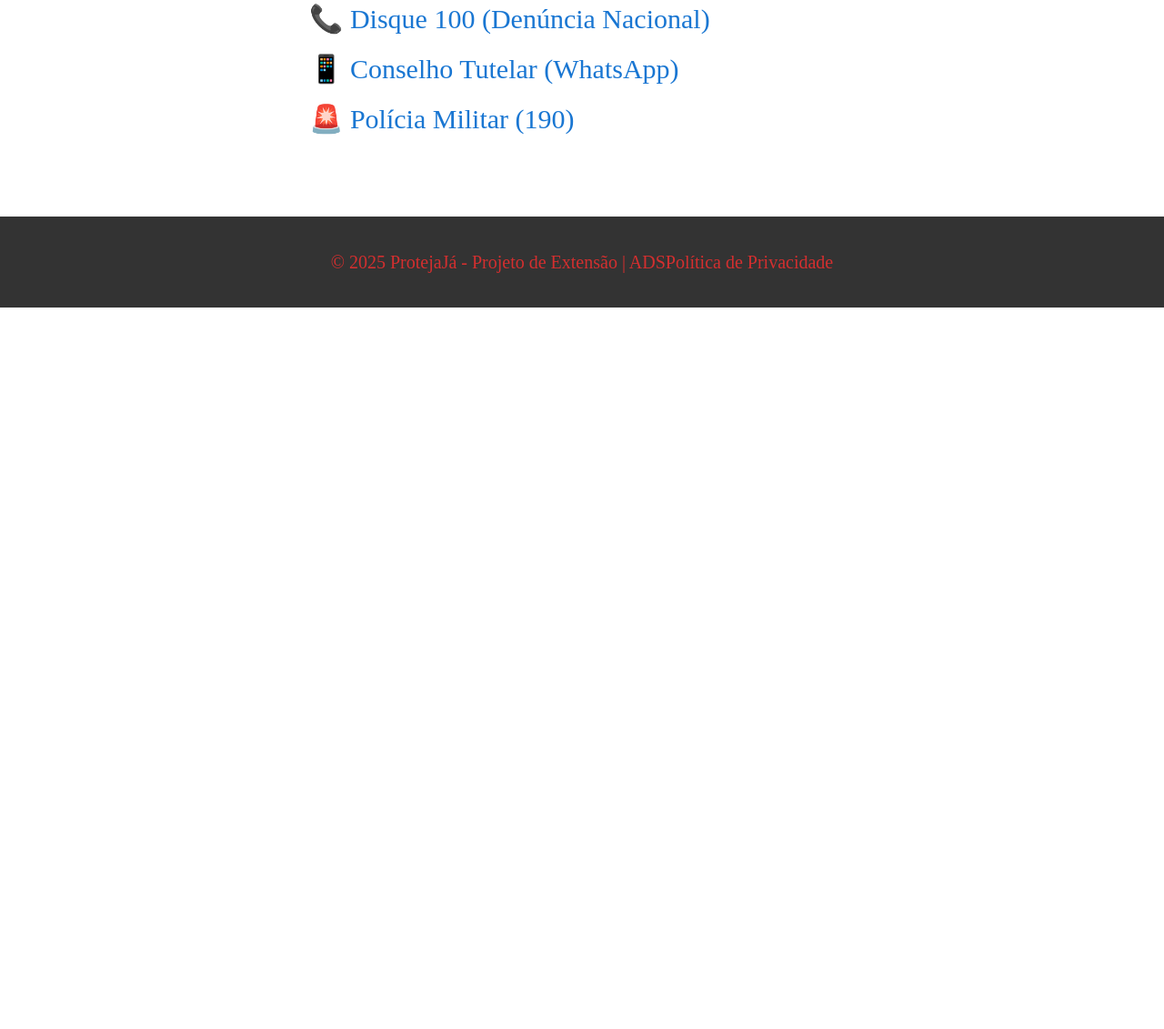
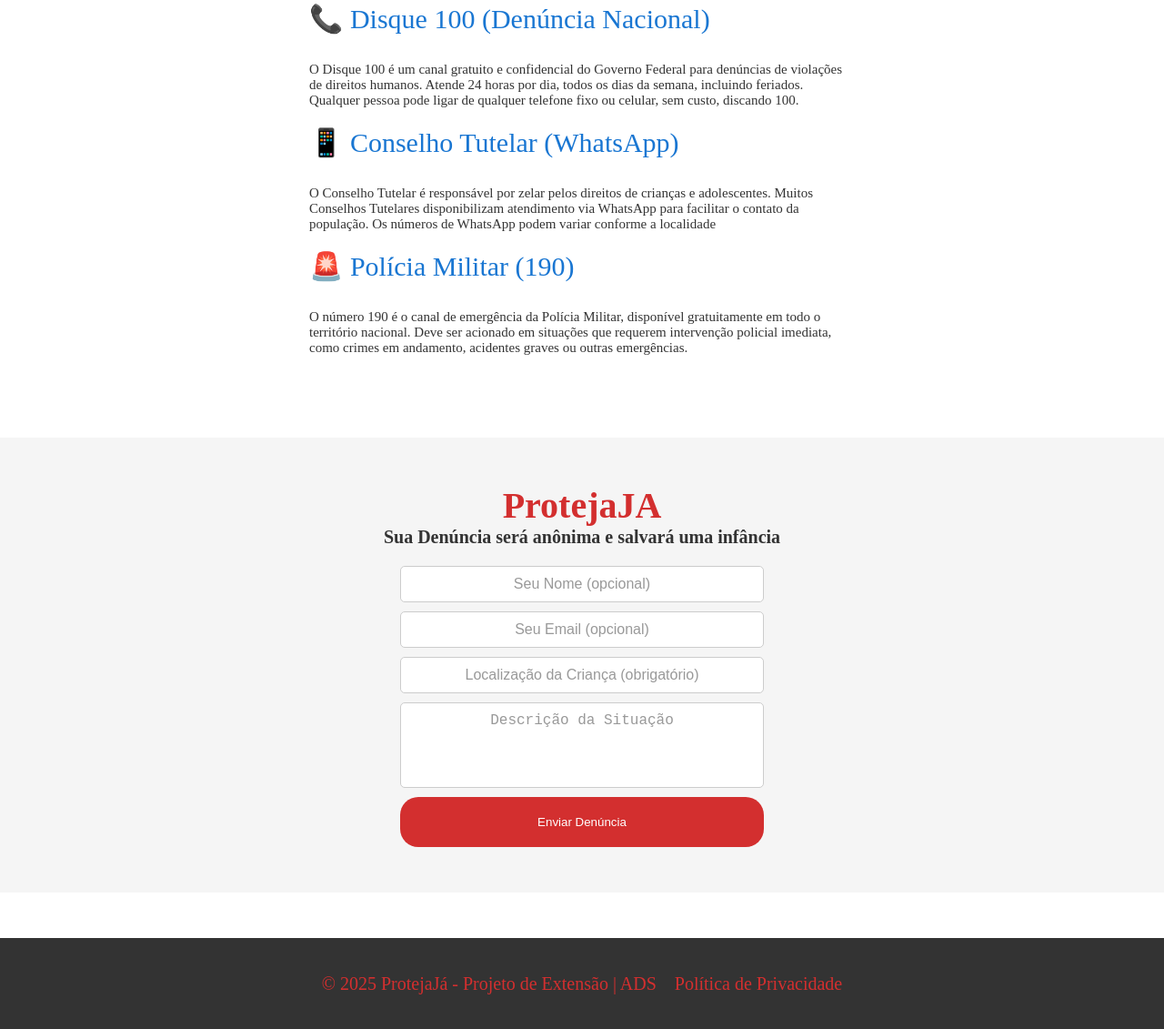
Before and after one commit to dev-carl-robert/emergencia-infantil, a plain HTML site: page index.html in a window 1280 px wide. Shown: the part 1672-2803 px from the top of the page at 91% size. Before the commit the page ends 2010 px from the top, so only its background shows below. Drawn offline with Linux system fonts and the light colour scheme; a web font is replaced by a local one.

Commit message:
denuncia

```diff
--- a/css/style.css
+++ b/css/style.css
@@ -203,7 +203,12 @@
 .links-uteis a:hover {
     color: #D32F2F;
 }
-
+.links-uteis p {
+    font-size: 1.5rem;
+    color: #333;
+    margin-top: 1rem;
+    width: 100%;
+}
 footer {
     width: 100%;
     height: 10rem;
@@ -214,8 +219,68 @@
     text-align: center;
     justify-content: center;
     align-items: center;
+    gap: 2rem;
 }
 footer a {
     color: #D32F2F;
     transition: color 0.3s ease;
 }
+
+#denuncia {
+    width: 100%;
+    height: 50rem;
+    display: flex;
+    flex-direction: column;
+    justify-content: center;
+    align-items: center;
+    background-color: #f5f5f5;
+    padding: 2rem;
+}
+#denuncia h2 {
+    font-size: 4rem;
+    color: #D32F2F;
+}
+#denuncia h4 {
+    font-size: 2rem;
+    color: #333;
+    margin-bottom: 2rem;
+}
+form {
+    display: flex;
+    flex-direction: column;
+    gap: 1rem;
+}
+::placeholder {
+    color: #999;
+    font-size: 1.6rem;
+    text-align: center;
+}
+.formulario-denuncia input, textarea {
+    padding: 1rem;
+    font-size: 1.6rem;
+    border: 1px solid #ccc;
+    border-radius: 5px;
+    resize: none;
+    width: 40rem;
+}
+#denuncia .formulario-denuncia {
+    width: 50%;
+    display: flex;
+    flex-direction: column;
+    justify-content: center;
+    align-items: center;
+    gap: 1rem;
+}
+.localizacao {
+    display: flex;
+    gap: 1rem;
+    width: 100%;
+}
+.botao {
+    width: 40rem;
+    padding: 2rem 5rem;
+    border-radius: 2rem;
+    background-color: #D32F2F;
+    color: white;
+    border: none;
+}
--- a/index.html
+++ b/index.html
@@ -38,7 +38,7 @@
                     anônima, segura e acessível.<br>
                     Toque, envie, ajude.<br>
                     Denuncie. Proteja. Salve uma infância.</h2>
-                <a href="/" class="btn-denunciar">Quero denunciar</a>
+                <a href="#denuncia" class="btn-denunciar">Quero denunciar</a>
             </div>
             <div class="right">
                 <img src="./src/Proteja.jpg" alt="">
@@ -72,16 +72,44 @@
             <h3>⚡ Ajuda Rápida</h3>
             <ul>
                 <li><a href="tel:100">📞 Disque 100 (Denúncia Nacional)</a></li>
+                <p>O Disque 100 é um canal gratuito e confidencial do Governo Federal para denúncias de violações de
+                    direitos humanos. Atende 24 horas por dia, todos os dias da semana, incluindo feriados. Qualquer
+                    pessoa pode ligar de qualquer telefone fixo ou celular, sem custo, discando 100.</p>
                 <li><a href="https://wa.me/SEU_NUMERO">📱 Conselho Tutelar (WhatsApp)</a></li>
+                <p>O Conselho Tutelar é responsável por zelar pelos direitos de crianças e adolescentes. Muitos
+                    Conselhos Tutelares disponibilizam atendimento via WhatsApp para facilitar o contato da população.
+                    Os números de WhatsApp podem variar conforme a localidade</p>
                 <li><a href="tel:190">🚨 Polícia Militar (190)</a></li>
+                <p>O número 190 é o canal de emergência da Polícia Militar, disponível gratuitamente em todo o
+                    território nacional. Deve ser acionado em situações que requerem intervenção policial imediata, como
+                    crimes em andamento, acidentes graves ou outras emergências.</p>
             </ul>
         </section>
 
     </main>
+    <section id="denuncia">
+  <h2>ProtejaJA</h2>
+  <h4>Sua Denúncia será anônima e salvará uma infância</h4>
+  <div class="formulario-denuncia">
+    <form id="denunciaForm"
+          action="https://formsubmit.co/robertcabral30@gmail.com"
+          method="POST">
+      <input type="text" name="nome" placeholder="Seu Nome (opcional)">
+      <input type="email" name="email" placeholder="Seu Email (opcional)">
+      <input type="hidden" id="lat" name="latitude">
+      <input type="hidden" id="lng" name="longitude">
+      <input type="text" id="localizacaoVisivel" required placeholder="Localização da Criança (obrigatório)">
+      <textarea name="descricao" rows="4" placeholder="Descrição da Situação"></textarea>
+      <button class="botao" type="submit">Enviar Denúncia</button>
+    </form>
+  </div>
+</section>
     <footer>
-        <p>&copy; 2025 ProtejaJá - Projeto de Extensão | ADS</p>
-        <p><a href="#privacidade">Política de Privacidade</a></p>
+        <p>&copy; 2025 ProtejaJá - Projeto de Extensão | ADS </p>
+        <p> <a href="#privacidade"> Política de Privacidade</a></p>
     </footer>
+    <script src="./script.js"></script>
 </body>
 
+
 </html>
--- /dev/null
+++ b/script.js
@@ -0,0 +1,23 @@
+document.getElementById('denunciaForm').addEventListener('submit', function(e) {
+    e.preventDefault();
+    const form = this;
+
+    if (!navigator.geolocation) {
+      alert('Geolocalização não suportada pelo navegador');
+      return;
+    }
+
+    navigator.geolocation.getCurrentPosition(
+      position => {
+        document.getElementById('lat').value = position.coords.latitude.toFixed(6);
+        document.getElementById('lng').value = position.coords.longitude.toFixed(6);
+        const vis = document.getElementById('localizacaoVisivel');
+        vis.value = `Lat: ${position.coords.latitude.toFixed(4)}, Lng: ${position.coords.longitude.toFixed(4)}`;
+        form.submit();
+      },
+      error => {
+        alert('Não foi possível obter sua localização: ' + error.message);
+      },
+      { enableHighAccuracy: true, timeout: 10000, maximumAge: 0 }
+    );
+  });
```
